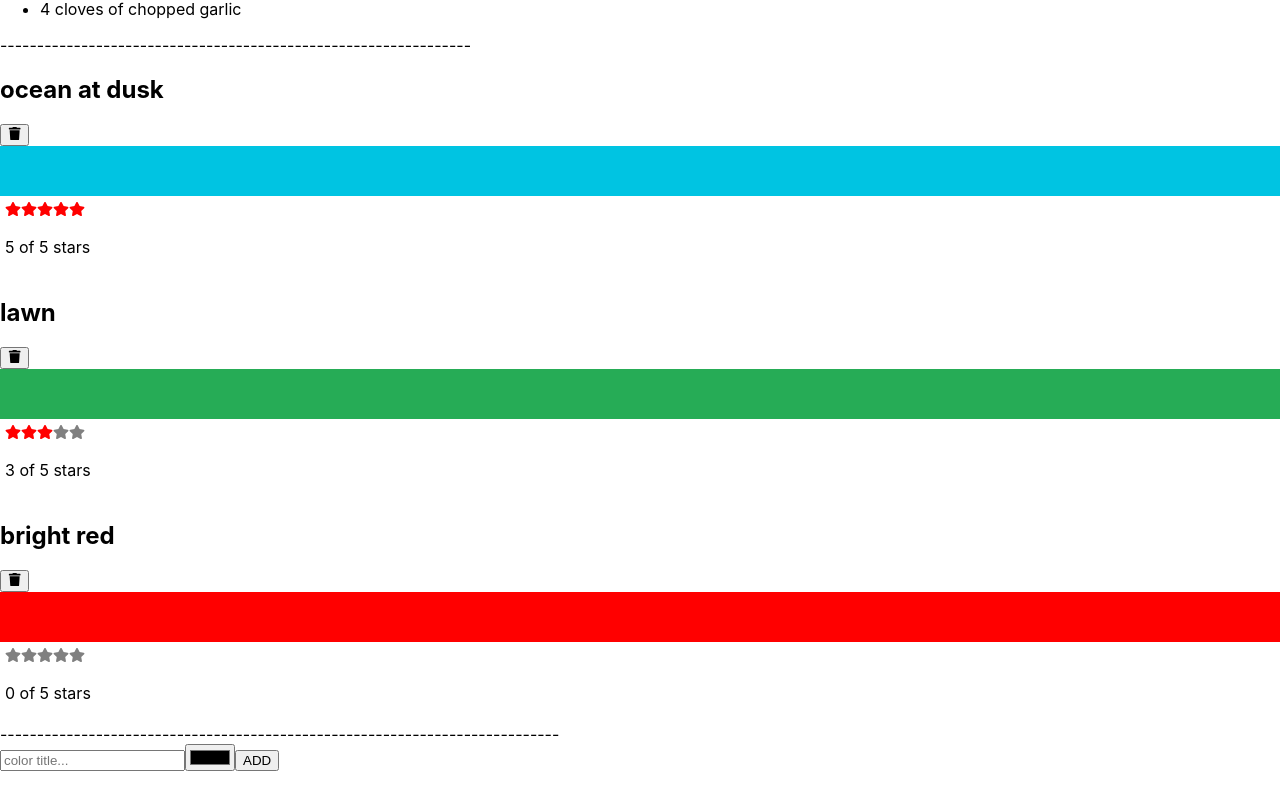
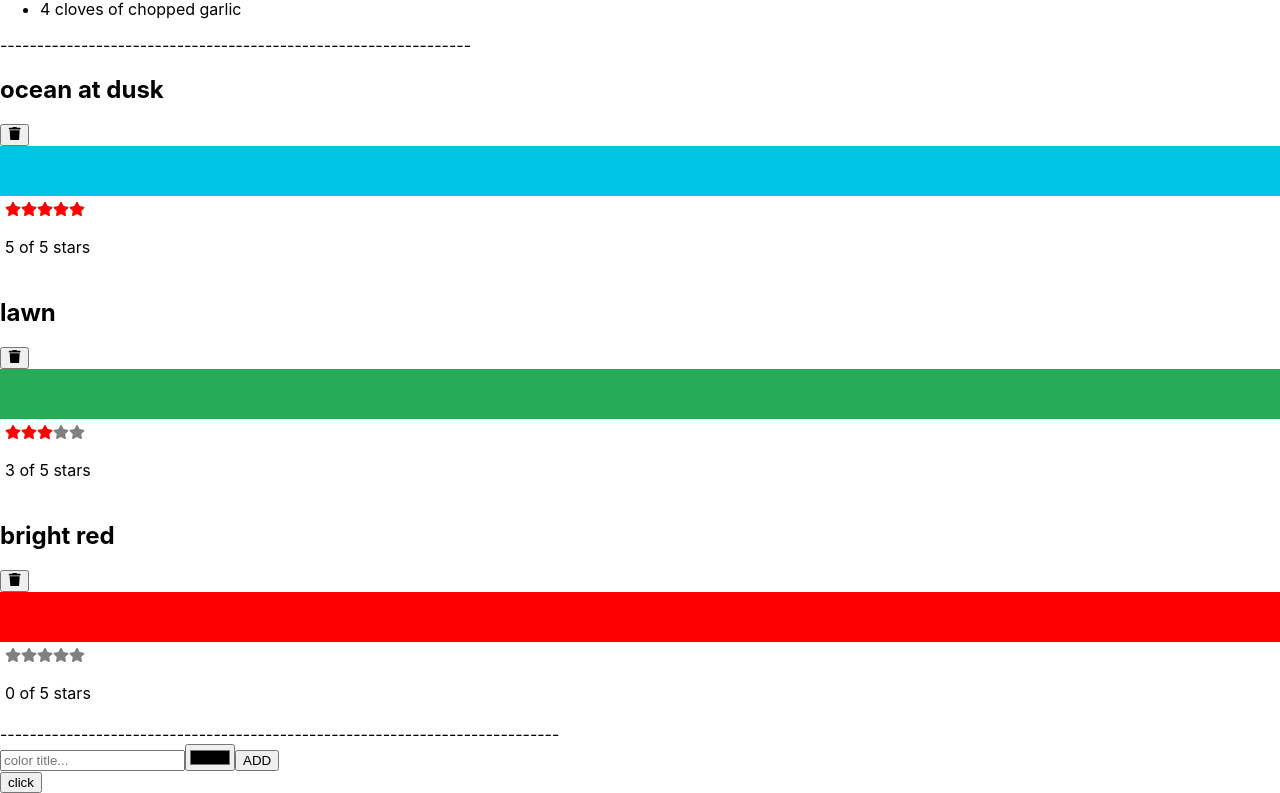
Before and after one commit to prajwalr308/React-tutorials-, a React (Create React App) app: page / in a window 1280 px wide. Shown: the part 548-1341 px from the top of the page. Before the commit the page ends 1319 px from the top, so only its background shows below. Built offline with nearby package versions, Linux system fonts and the light colour scheme.

Commit message:
testing out multiple children's - function undefined

```diff
--- a/src/App.js
+++ b/src/App.js
@@ -11,6 +11,7 @@ import ColorList from "./lessons/Lesson6/ColorList";
 import colorData from "./lessons/Lesson6/color-data";
 import AddColorForm from "./lessons/Lesson6/AddColorForm";
 import {v4} from 'uuid'
+import Temp from "./temp test/Temp";
 
 function App() {
   const [colors, setColors] = useState(colorData)
@@ -51,6 +52,7 @@ setColors(newColors);
       }
     }
       />
+      <Temp />
     </div>
   );
 }
--- /dev/null
+++ b/src/temp test/Temp.js
@@ -0,0 +1,16 @@
+import React, { useState } from 'react'
+import TempChild from './TempChild'
+
+const Temp = () => {
+    const [num, setNum] = useState(5)
+
+    return (
+        <div>
+            <TempChild onpress={(anyNum)=>{var magic=0;
+        magic=anyNum+1
+        console.log(magic)}} />
+        </div>
+    )
+}
+
+export default Temp
--- /dev/null
+++ b/src/temp test/TempChild.js
@@ -0,0 +1,13 @@
+import React, { useState } from 'react'
+
+const TempChild = ({onPress=f=>f}) => {
+
+    return (
+        <div>
+            <button onClick={()=>onPress(5)
+            }>click</button>
+        </div>
+    )
+}
+
+export default TempChild
```
Also changed, not shown: src/temp test/TempMid.js (added, +12 -0 lines).
